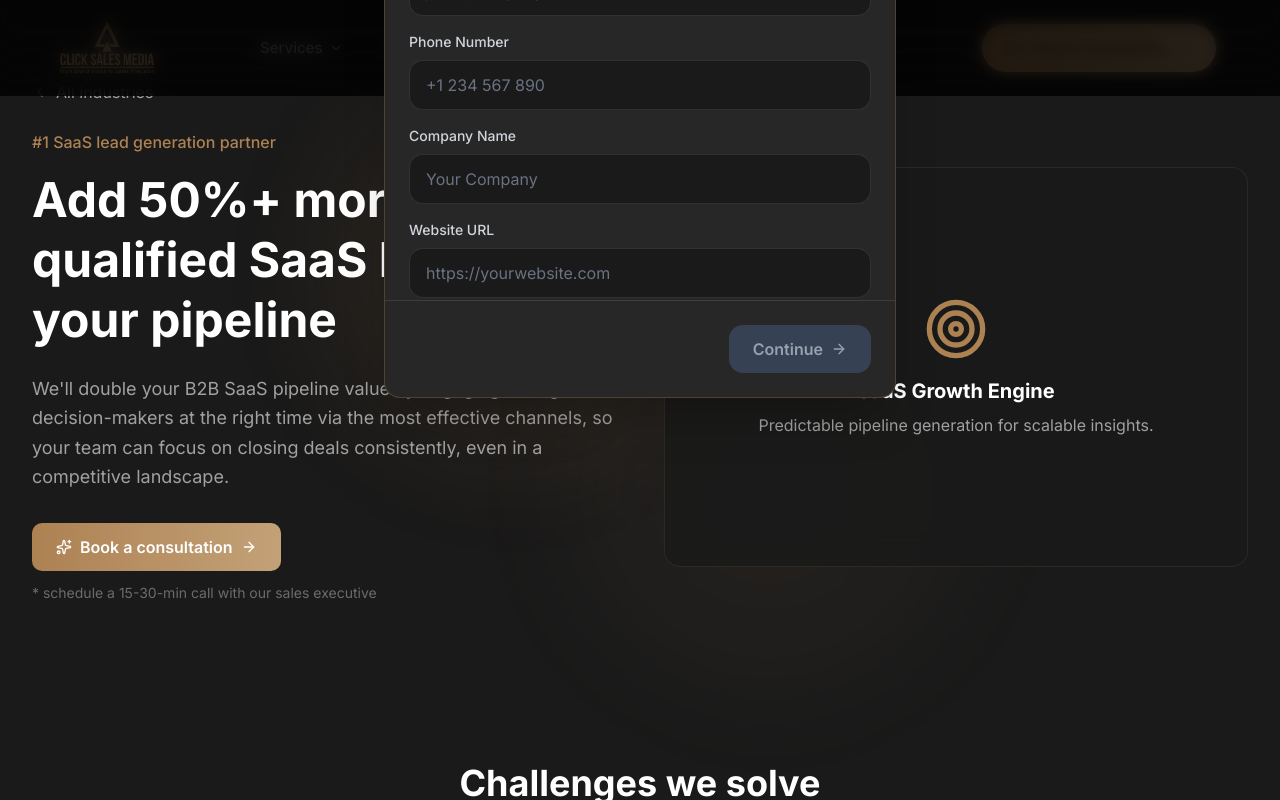
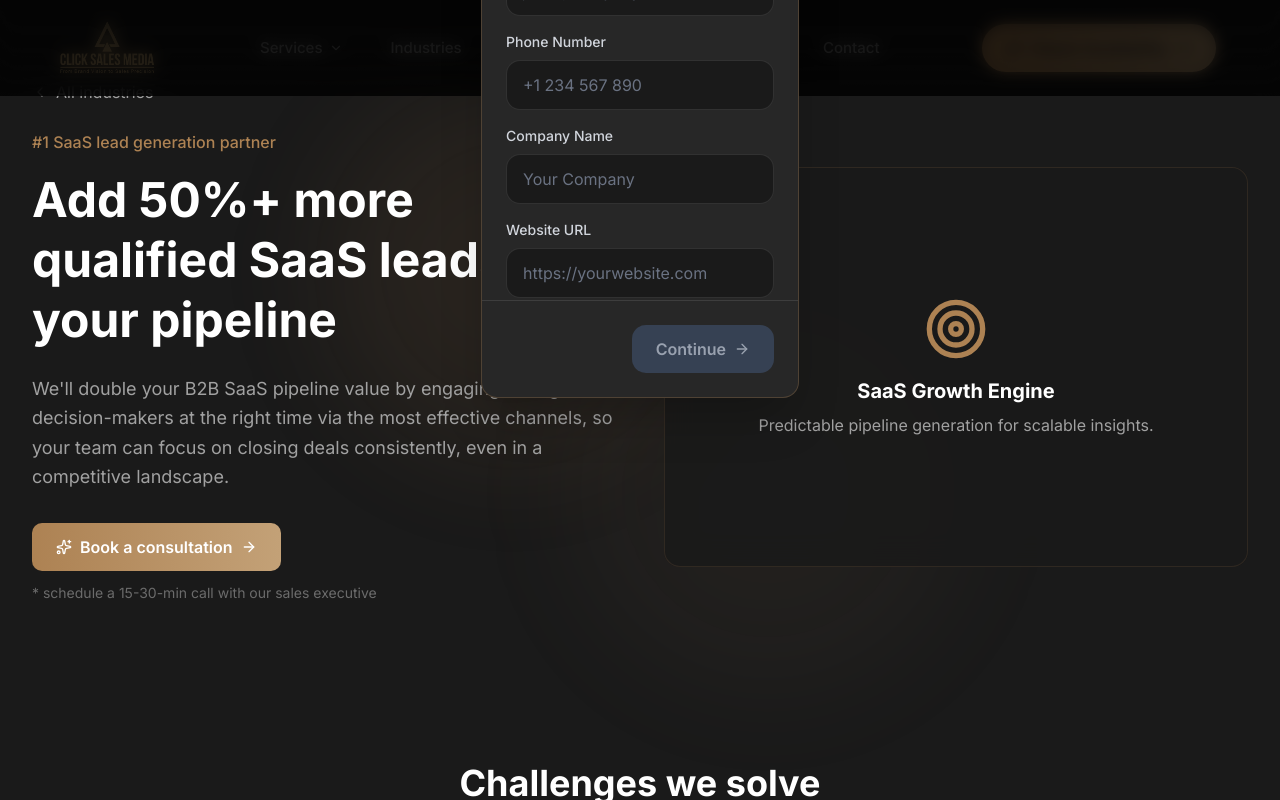
Before and after one commit to mounirclicksalesmedia/clicksalesmedia, a Next.js app: page /industries/saas in a window 1280 px wide. Both pictures are taken after a click on the button "Check Availability". Shown: the top 800 px of the page. Built offline with nearby package versions, Linux system fonts and the light colour scheme.

Commit message:
fix: center qualification modal in viewport

```diff
--- a/components/booking/QualificationModal.tsx
+++ b/components/booking/QualificationModal.tsx
@@ -193,16 +193,17 @@ export function QualificationModal({ isOpen, onClose, source }: QualificationMod
                         animate={{ opacity: 1 }}
                         exit={{ opacity: 0 }}
                         onClick={handleClose}
-                        className="fixed inset-0 bg-black/80 backdrop-blur-sm z-[9999]"
+                        className="fixed inset-0 bg-black/80 backdrop-blur-sm z-[9998]"
                     />
 
-                    {/* Modal */}
+                    {/* Modal Container - Centered */}
+                    <div className="fixed inset-0 z-[9999] flex items-center justify-center p-4 pointer-events-none">
                         <motion.div
                             initial={{ opacity: 0, scale: 0.95, y: 20 }}
                             animate={{ opacity: 1, scale: 1, y: 0 }}
                             exit={{ opacity: 0, scale: 0.95, y: 20 }}
                             transition={{ type: 'spring', damping: 25, stiffness: 300 }}
-                        className="fixed inset-0 z-[9999] flex items-center justify-center p-4"
+                            className="pointer-events-auto"
                             onClick={(e) => e.stopPropagation()}
                         >
                             <div
@@ -580,6 +581,7 @@ export function QualificationModal({ isOpen, onClose, source }: QualificationMod
                                 )}
                             </div>
                         </motion.div>
+                    </div>
                 </>
             )}
         </AnimatePresence>
```
Lines whose indentation alone changed are shown as unchanged.
